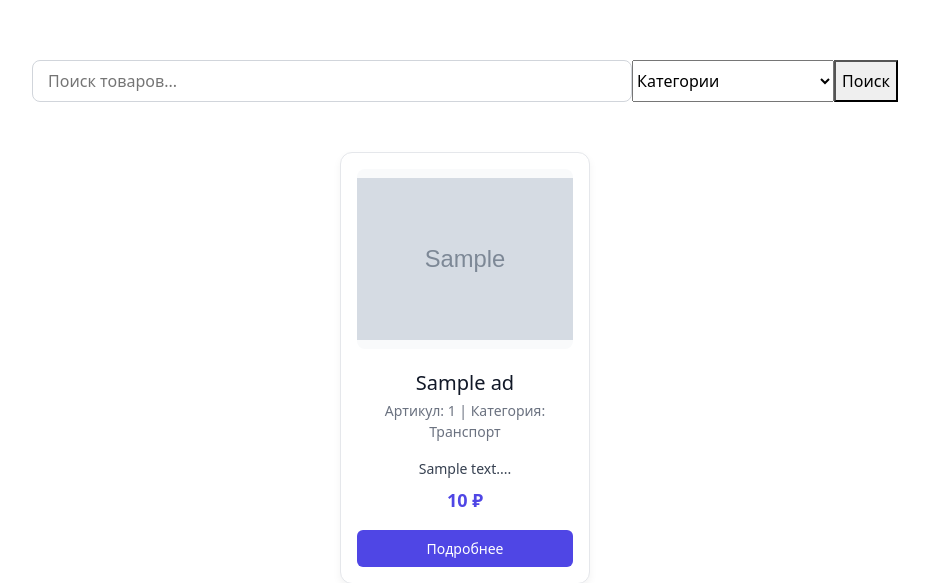
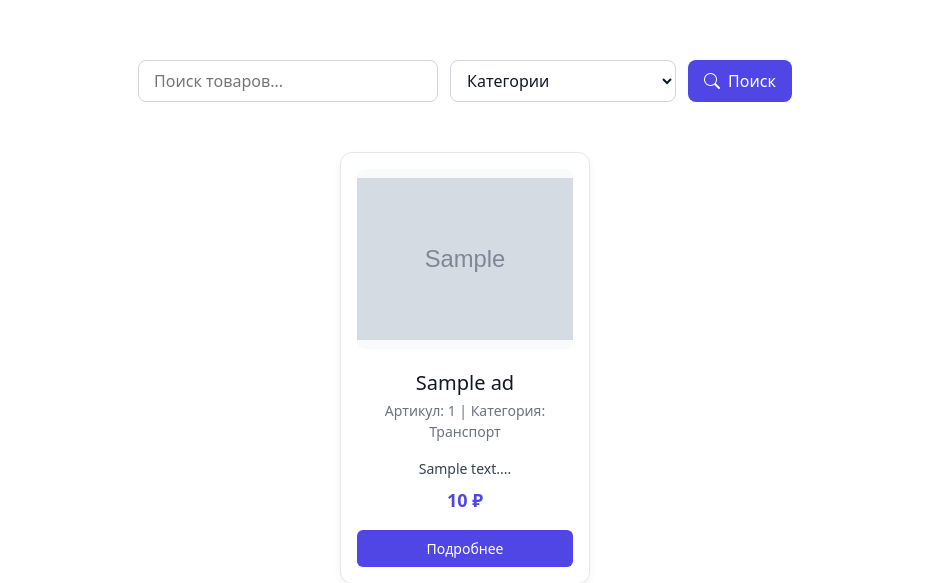
Before and after one commit to SutsuraGod/WEB-MarketPlace, a Flask app: page /search in a window 1280 px wide. Shown: the part 70-653 px from the top of the page, without its empty margins (175-1104 px from the left). Run offline with Flask 3, Linux system fonts and the light colour scheme; data comes from the database, SQL or seed files in the repository; tables that the repository leaves empty hold one stand-in row (values such as "Sample post"); grey boxes marked "Sample" are stand-in pictures.

Commit message:
change search select and button

```diff
--- a/templates/main_page.html
+++ b/templates/main_page.html
@@ -5,17 +5,48 @@
     .search-bar {
         display: flex;
         justify-content: center;
+        gap: 12px;
         padding: 40px 0 20px 0;
+        flex-wrap: wrap;
     }
 
 
     .search-input {
-        width: 600px;
+        width: 300px;
         height: 42px;
         padding: 0 15px;
         border: 1px solid #d1d5db;
         border-radius: 8px;
         font-size: 16px;
+    }
+
+    .search-select {
+        height: 42px;
+        padding: 0 12px;
+        font-size: 16px;
+        border: 1px solid #d1d5db;
+        border-radius: 8px;
+        background-color: #ffffff;
+        color: #111827;
+    }
+
+    .search-button {
+        display: flex;
+        align-items: center;
+        gap: 8px;
+        height: 42px;
+        padding: 0 16px;
+        background-color: #4f46e5;
+        color: #ffffff;
+        font-size: 16px;
+        border: none;
+        border-radius: 8px;
+        cursor: pointer;
+        transition: background-color 0.2s ease;
+    }
+
+    .search-button:hover {
+        background-color: #4338ca;
     }
 
     /* Контейнер всей главной части */
@@ -118,13 +149,15 @@
 <main class="main-wrapper">
     <form action="/search" method="GET" class="search-bar">
         <input class="search-input" type="text" name="q" placeholder="Поиск товаров..." value="{{ request.args.get('q', '') }}">
-        <select name="category" id="category">
+        <select class="search-select" name="category" id="category">
             <option value="">Категории</option>
             {% for category in all_categories %}
             <option value="{{ category[0] }}" {% if category[0] == selected_category %}selected{% endif %}>{{ category[0] }}</option>
             {% endfor %}
         </select>
-        <button type="submit">Поиск</button>
+        <button class="search-button" type="submit">
+            <i class="bi bi-search"></i> Поиск
+        </button>
     </form>
 
     <div class="products-grid">
```
